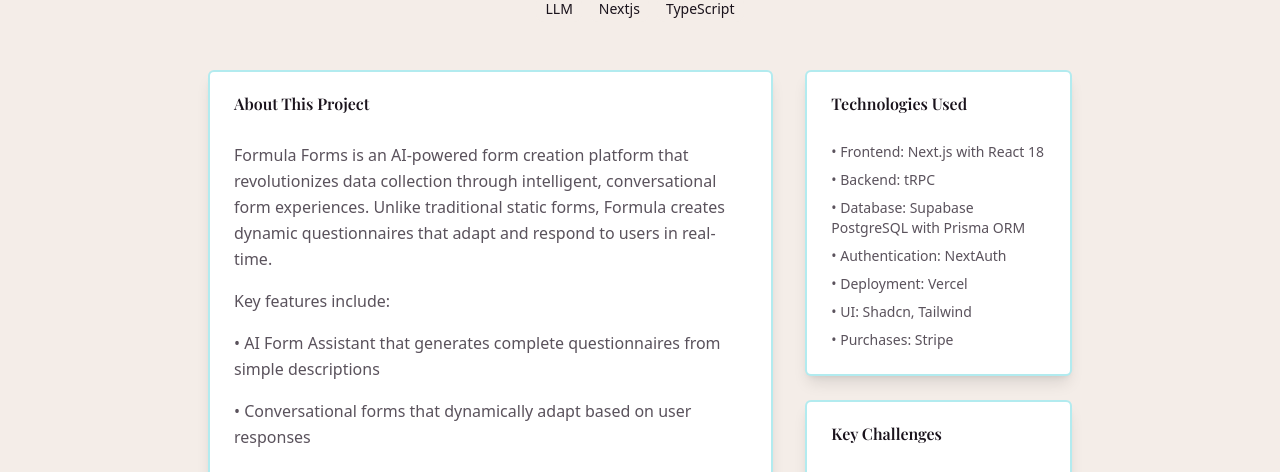
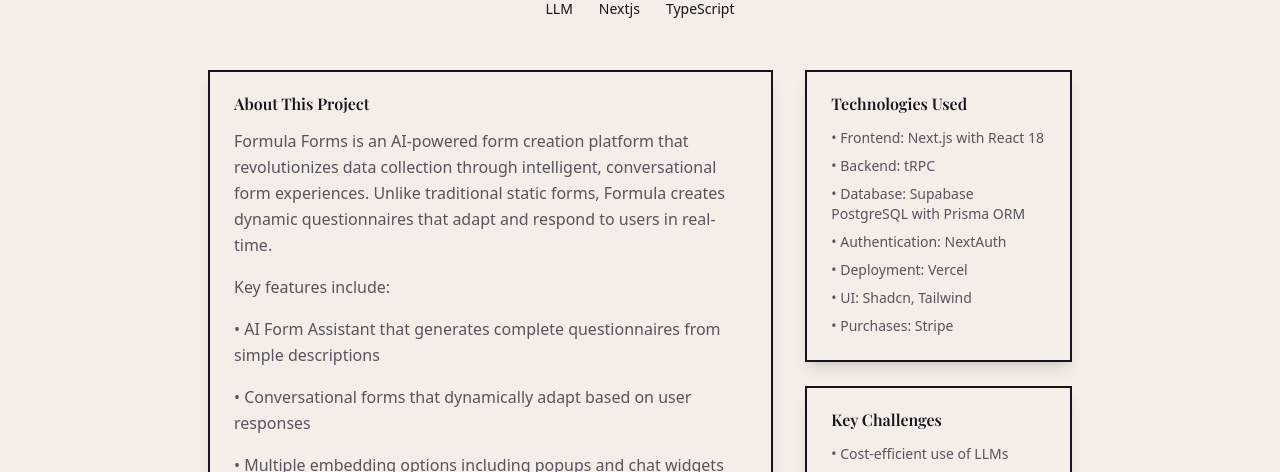
Before and after one commit to awtotty/website, a Next.js app: page /projects/formula in a window 1280 px wide. Shown: the part 328-800 px from the top of the page. Built offline with nearby package versions, Linux system fonts and the light colour scheme; a web font is replaced by a local one.

Commit message:
Flat cards

```diff
--- a/src/components/ui/card.tsx
+++ b/src/components/ui/card.tsx
@@ -7,7 +7,7 @@ function Card({ className, ...props }: React.ComponentProps<"div">) {
     <div
       data-slot="card"
       className={cn(
-        "bg-card text-card-foreground flex flex-col gap-6 rounded-sm border-2 border-primary/30 py-6 shadow-lg hover:shadow-xl hover:border-primary/60 transition-all hover:translate-y-[-4px]",
+        "bg-background text-card-foreground flex flex-col border-2 border-foreground shadow-lg overflow-hidden",
         className
       )}
       {...props}
@@ -18,11 +18,11 @@ function Card({ className, ...props }: React.ComponentProps<"div">) {
 function CardHeader({ className, ...props }: React.ComponentProps<"div">) {
   return (
     <div
-      data-slot="card-header"
-      className={cn(
-        "@container/card-header grid auto-rows-min grid-rows-[auto_auto] items-start gap-1.5 px-6 has-data-[slot=card-action]:grid-cols-[1fr_auto] [.border-b]:pb-6",
-        className
-      )}
+      // data-slot="card-header"
+      // className={cn(
+      //   "h-[30px] bg-stone-100",
+      //   className
+      // )}
       {...props}
     />
   )
@@ -65,7 +65,7 @@ function CardContent({ className, ...props }: React.ComponentProps<"div">) {
   return (
     <div
       data-slot="card-content"
-      className={cn("px-6", className)}
+      className={cn("px-6 py-6", className)}
       {...props}
     />
   )
@@ -75,7 +75,7 @@ function CardFooter({ className, ...props }: React.ComponentProps<"div">) {
   return (
     <div
       data-slot="card-footer"
-      className={cn("flex items-center px-6 [.border-t]:pt-6", className)}
+      className={cn("flex items-center px-6 pb-6", className)}
       {...props}
     />
   )
--- a/src/pages/index.tsx
+++ b/src/pages/index.tsx
@@ -95,8 +95,9 @@ export default function Home() {
                       key={project.id}
                       className="flex flex-col backdrop-blur-sm"
                     >
-                      <CardHeader>
-                        <CardTitle className="flex items-center gap-3">
+                      <CardHeader />
+                      <CardContent className="flex-1">
+                        <CardTitle className="flex items-center gap-3 mb-4">
                           {project.icon ? (
                             <Image
                               src={project.icon}
@@ -113,8 +114,6 @@ export default function Home() {
                           )}
                           {project.title}
                         </CardTitle>
-                      </CardHeader>
-                      <CardContent className="flex-1">
                         <p className="text-muted-foreground">
                           {project.description}
                         </p>
--- a/src/pages/projects/[id].tsx
+++ b/src/pages/projects/[id].tsx
@@ -128,10 +128,9 @@ export default function ProjectDetail() {
             {/* Main Content */}
             <div className="lg:col-span-2">
               <Card>
-                <CardHeader>
-                  <CardTitle>About This Project</CardTitle>
-                </CardHeader>
+                <CardHeader />
                 <CardContent>
+                  <CardTitle className="mb-4">About This Project</CardTitle>
                   <div className="prose prose-gray max-w-none">
                     {project.longDescription?.split('\n').map((paragraph, index) => (
                       paragraph.trim() && (
@@ -149,10 +148,9 @@ export default function ProjectDetail() {
             <div className="space-y-6">
               {/* Technologies Used */}
               <Card>
-                <CardHeader>
-                  <CardTitle>Technologies Used</CardTitle>
-                </CardHeader>
+                <CardHeader />
                 <CardContent>
+                  <CardTitle className="mb-4">Technologies Used</CardTitle>
                   <ul className="space-y-2">
                     {project.technologies?.map((tech, index) => (
                       <li key={index} className="text-sm text-muted-foreground">
@@ -165,10 +163,9 @@ export default function ProjectDetail() {
 
               {/* Key Challenges */}
               <Card>
-                <CardHeader>
-                  <CardTitle>Key Challenges</CardTitle>
-                </CardHeader>
+                <CardHeader />
                 <CardContent>
+                  <CardTitle className="mb-4">Key Challenges</CardTitle>
                   <ul className="space-y-2">
                     {project.challenges?.map((challenge, index) => (
                       <li key={index} className="text-sm text-muted-foreground">
```
